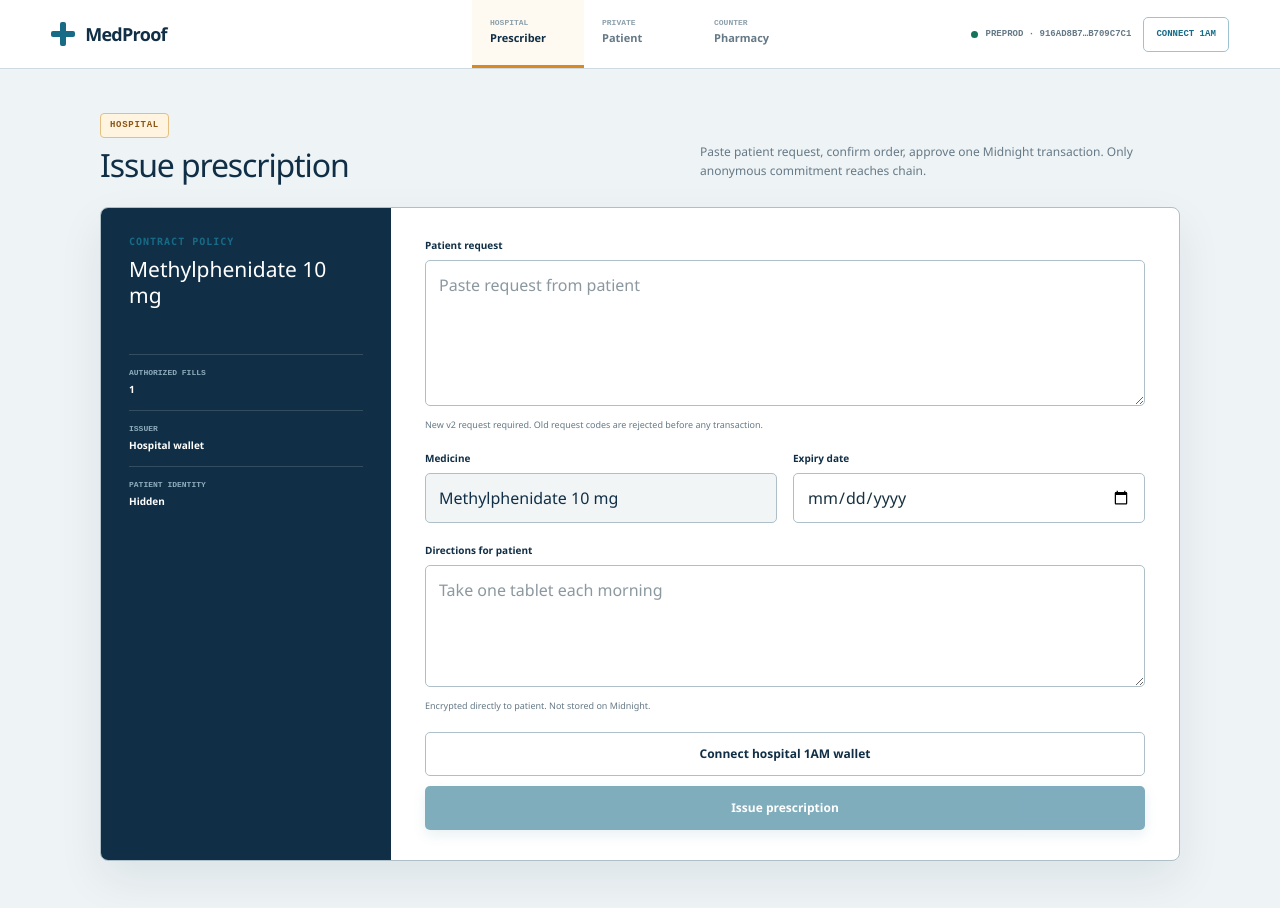
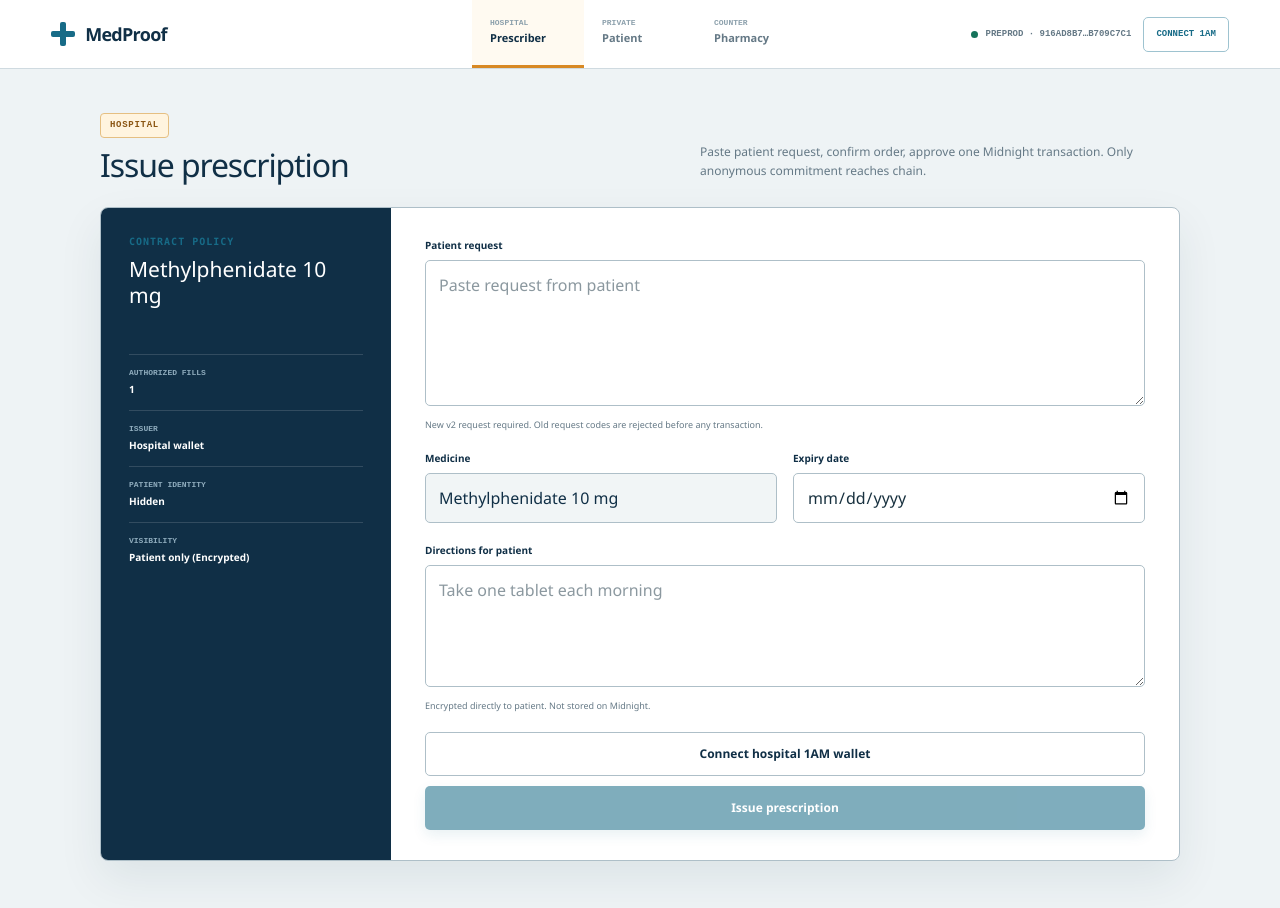
Before and after one commit to SuryanshSwarn101/MedProof, a Next.js app: page /doctor/issue in a window 1280 px wide. Shown: the top 908 px of the page. Built offline with nearby package versions, Linux system fonts and the light colour scheme; what @midnight-ntwrk/compact-runtime, @midnight-ntwrk/midnight-js-network-id would draw is missing.

Commit message:
ui(doctor): add explicit disclosure note on who can see submitted details

```diff
--- a/app/doctor/issue/page.tsx
+++ b/app/doctor/issue/page.tsx
@@ -54,7 +54,7 @@ export default function IssuePage() {
             <aside className="order-summary">
               <p className="section-label">Contract policy</p>
               <h2>{SUPPORTED_MEDICINE}</h2>
-              <dl><div><dt>Authorized fills</dt><dd>1</dd></div><div><dt>Issuer</dt><dd>Hospital wallet</dd></div><div><dt>Patient identity</dt><dd>Hidden</dd></div></dl>
+              <dl><div><dt>Authorized fills</dt><dd>1</dd></div><div><dt>Issuer</dt><dd>Hospital wallet</dd></div><div><dt>Patient identity</dt><dd>Hidden</dd></div><div><dt>Visibility</dt><dd>Patient only (Encrypted)</dd></div></dl>
             </aside>
             <form className="order-form" onSubmit={submit}>
               <label className="field"><span>Patient request</span><textarea name="patientRequest" rows={5} placeholder="Paste request from patient" required /><small>New v2 request required. Old request codes are rejected before any transaction.</small></label>
```
